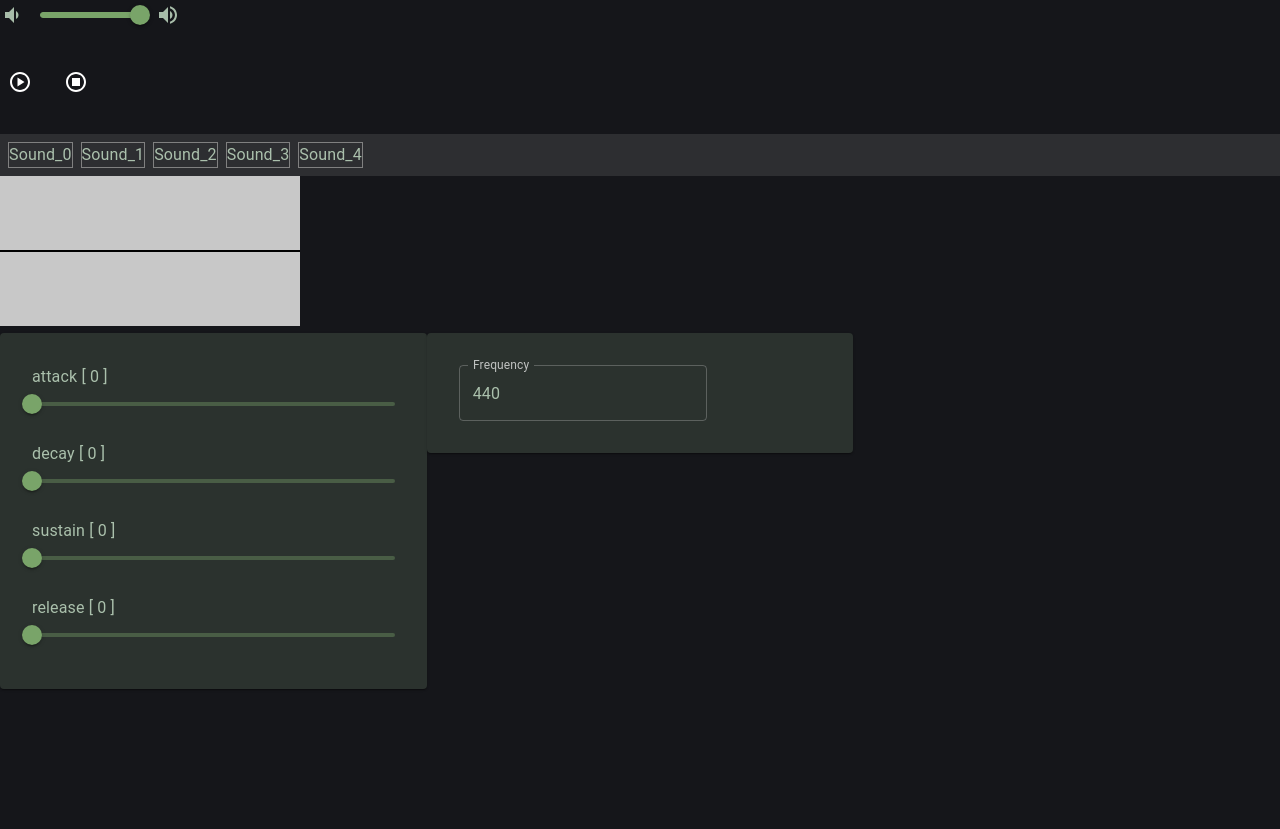
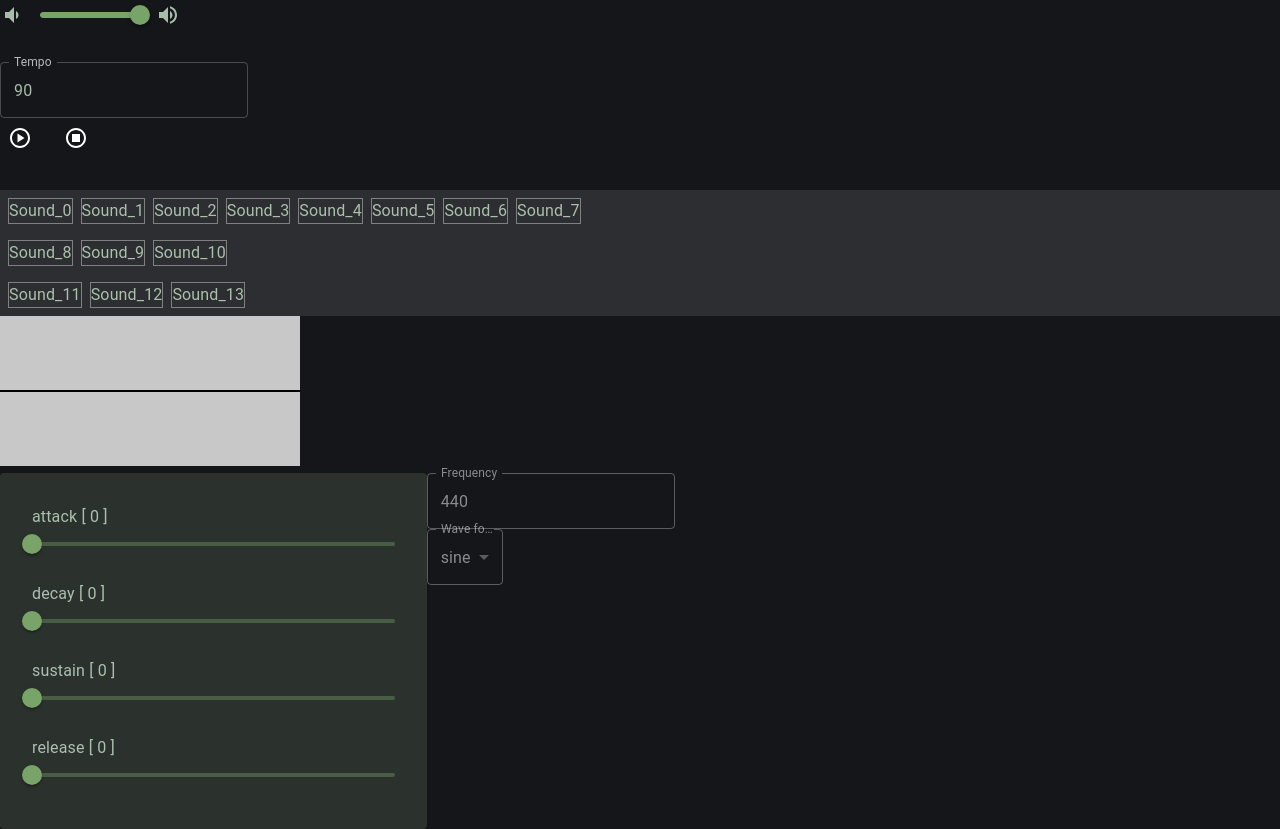
Before and after one commit to tomo0613/web-audio-synth, a React (Vite) app: page / in a window 1280 px wide. Before the commit the page ends 800 px from the top, so only its background shows below. Built offline with nearby package versions, Linux system fonts and the light colour scheme.

Commit message:
implement scheduler

```diff
--- a/src/core/Sound.ts
+++ b/src/core/Sound.ts
@@ -58,6 +58,7 @@ export class Sound {
     }
 
     stop(stopTime?: number) {
+        // ampEnvelopeGain.gain.cancelScheduledValues(stopTime);
         this.oscillator.stop(stopTime);
     }
 }
--- a/src/core/SoundTrack.ts
+++ b/src/core/SoundTrack.ts
@@ -7,34 +7,36 @@ export class SoundTrack {
 
     sounds: Map<number, Sound>;
 
-    positions: number[] = [];
+    lastPosition: number | undefined;
 
     constructor(sounds: [number, Sound][]) {
         this.sounds = new Map(sounds);
 
-        this.updatePositions();
+        this.updateLastPosition();
     }
 
     add(sound: Sound, position: number) {
         this.sounds.set(position, sound);
 
-        this.updatePositions();
+        this.updateLastPosition();
     }
 
     move(sound: Sound, currentPosition: number, nextPosition: number) {
         this.sounds.delete(currentPosition);
         this.sounds.set(nextPosition, sound);
 
-        this.updatePositions();
+        this.updateLastPosition();
     }
 
     remove(position: number) {
         this.sounds.delete(position);
 
-        this.updatePositions();
+        this.updateLastPosition();
     }
 
-    private updatePositions() {
-        this.positions = Array.from(this.sounds.keys()).sort();
+    private updateLastPosition() {
+        const positions = Array.from(this.sounds.keys()).sort();
+
+        this.lastPosition = positions[positions.length - 1];
     }
 }
--- a/src/core/scheduler.ts
+++ b/src/core/scheduler.ts
@@ -2,21 +2,35 @@ import type { SoundTrack } from "./SoundTrack";
 
 export class Scheduler {
     loop = true;
-    // tempo = 120;
     /**
-     * scheduleInterval milliseconds
+     * scheduleInterval - milliseconds
      */
-    scheduleInterval = 500;
+    scheduleInterval = 100;
     /**
-     * scheduleAheadTime seconds
+     * scheduleAheadTime - seconds
      */
-    scheduleAheadTime = 0.600;
+    scheduleAheadTime = 0.200;
     private active = false;
     private audioContext: AudioContext;
     private tracks: SoundTrack[];
+    private currentPosition = 0;
     private startTime = 0;
     private nextSoundStartTime = 0;
     private timeoutId = 0;
+    private timeStep = 60 / 90 / 4;
+    private _tempo = 90;
+
+    /**
+     * tempo - beats per minute (BPM)
+     */
+    get tempo() {
+        return this._tempo;
+    }
+
+    set tempo(value: number) {
+        this._tempo = value;
+        this.timeStep = 60 / value / 4;
+    }
 
     constructor(audioContext: AudioContext, tracks: SoundTrack[]) {
         this.audioContext = audioContext;
@@ -44,9 +58,6 @@ export class Scheduler {
 
         const elapsedTime = this.audioContext.currentTime - this.startTime;
 
-        console.log("--schedule--", { elapsedTime, nextSoundStartTime: this.nextSoundStartTime });
-        // this.nextSoundStartTime < Infinity  if  loop
-
         while (this.nextSoundStartTime < elapsedTime + this.scheduleAheadTime) {
             const playTime = this.nextSoundStartTime + this.startTime;
 
@@ -60,34 +71,38 @@ export class Scheduler {
     }
 
     private prepareNextSound() {
-        let next: number;
+        this.currentPosition++;
+        this.nextSoundStartTime += this.timeStep;
 
-        this.tracks.forEach(({ positions }) => {
-            if (!positions.length) {
-                return;
-            }
+        let lastPosition = 0;
 
-            const index = positions.indexOf(this.nextSoundStartTime);
-            const nextOnTrack: number | undefined = positions[index + 1];
-
-            if (next === undefined || nextOnTrack < next) {
-                next = nextOnTrack;
+        this.tracks.forEach((track) => {
+            if (track.lastPosition && track.lastPosition > lastPosition) {
+                lastPosition = track.lastPosition;
             }
         });
 
-        console.log("--prepareNextSound--", { next });
+        const lastStep = this.currentPosition > lastPosition;
 
-        if (!next && !this.loop) {
-            this.stop();
+        if (lastStep) {
+            if (this.loop) {
+                this.currentPosition = 0;
+            } else {
+                this.stop();
+            }
         }
-
-        this.nextSoundStartTime = next || 0;
     }
 
     private playAtTime(startTime: number) {
         this.tracks.forEach(({ sounds }) => {
-            const sound = sounds.get(this.nextSoundStartTime);
-            const stopTime = startTime + sound.length + sound.envelopes.amp.release;
+            const sound = sounds.get(this.currentPosition);
+
+            if (!sound) {
+                return;
+            }
+
+            const absoluteSoundLength = 60 / this._tempo * sound.length;
+            const stopTime = startTime + absoluteSoundLength + sound.envelopes.amp.release;
 
             sound.play(startTime);
             sound.stop(stopTime);
--- a/src/core/testTrack.ts
+++ b/src/core/testTrack.ts
@@ -3,35 +3,55 @@ import { SoundTrack } from "./SoundTrack";
 
 const frequencies = {
     C3: 130.81,
+    Db3: 138.59,
+    D3: 146.83,
+    Eb3: 155.56,
+    E3: 164.81,
+    F3: 174.61,
+    Gb3: 185,
+    G3: 196,
+    Ab3: 207.65,
+    A3: 220,
+    Bb3: 233.08,
+    B3: 246.94,
+    //
     C4: 261.63,
-    Db3: 138.59,
     Db4: 277.18,
-    D3: 146.83,
     D4: 293.66,
-    Eb3: 155.56,
     Eb4: 311.13,
-    E3: 164.81,
     E4: 329.63,
-    F3: 174.61,
     F4: 349.23,
-    Gb3: 185,
     Gb4: 369.99,
-    G3: 196,
     G4: 392,
-    Ab3: 207.65,
     Ab4: 415.30,
-    A3: 220,
     A4: 440,
-    Bb3: 233.08,
     Bb4: 466.16,
-    B3: 246.94,
     B4: 493.88,
 };
 
-export const testTrack = new SoundTrack([
-    [0, new Sound({ frequency: frequencies.G3 })],
-    [1, new Sound({ frequency: frequencies.G3 })],
-    [2, new Sound({ frequency: frequencies.G3 })],
-    [3, new Sound({ frequency: frequencies.Eb3, length: 3 / 4 })],
-    [4, new Sound({ frequency: frequencies.Bb3, length: 1 / 4 })],
-]);
+export const testTrack = [
+    new SoundTrack([
+        [0, new Sound({ frequency: frequencies.A3, length: 1 / 2 })],
+        //
+        [2, new Sound({ frequency: frequencies.G4, length: 1 / 16 })],
+        [3, new Sound({ frequency: frequencies.A4, length: 1 / 16 })],
+        [4, new Sound({ frequency: frequencies.B4, length: 1 / 4 })],
+        [5, new Sound({ frequency: frequencies.G4, length: 1 / 4 })],
+        [6, new Sound({ frequency: frequencies.D4, length: 1 / 2 })],
+        [7, new Sound({ frequency: frequencies.A3, length: 1 / 4 })],
+        //
+        [9, new Sound({ frequency: frequencies.D4, length: 1 / 4 })],
+    ]),
+    new SoundTrack([
+        [0, new Sound({ frequency: frequencies.C4, length: 1 / 2 })],
+        //
+        [6, new Sound({ frequency: frequencies.B3, length: 1 / 2 })],
+        [7, new Sound({ frequency: frequencies.C4, length: 1 / 4 })],
+    ]),
+    new SoundTrack([
+        [0, new Sound({ frequency: frequencies.E4, length: 1 / 2 })],
+        //
+        [6, new Sound({ frequency: frequencies.G3, length: 1 / 2 })],
+        [7, new Sound({ frequency: frequencies.E4, length: 1 / 4 })],
+    ]),
+];
--- a/src/ui/App.tsx
+++ b/src/ui/App.tsx
@@ -10,10 +10,15 @@ import { AmpEnvelopeControl } from "./control/ampEnvelope/AmpEnvelopeControl";
 import { FrequencyControl } from "./control/FrequencyControl";
 import { MasterVolumeControl } from "./control/MasterVolumeControl";
 import { PlayControl } from "./control/PlayControl";
+import { TempoControl } from "./control/TempoControl";
+import { WaveFormControl } from "./control/WaveFormControl";
 import { SoundTrackList } from "./SoundTrackList";
 import { theme } from "./theme";
 
-context.tracks[0] = testTrack;
+// test
+context.tracks[0] = testTrack[0];
+context.tracks[1] = testTrack[1];
+context.tracks[2] = testTrack[2];
 
 export const App = () => {
     return (
@@ -21,6 +26,7 @@ export const App = () => {
             <CssBaseline />
             <UiContextProvider>
                 <MasterVolumeControl />
+                <TempoControl />
                 <PlayControl />
                 <SoundTrackList />
                 <AudioAnalyserDisplay />
@@ -30,6 +36,7 @@ export const App = () => {
                     </Grid>
                     <Grid item xs={4}>
                         <FrequencyControl />
+                        <WaveFormControl />
                     </Grid>
                 </Grid>
             </UiContextProvider>
--- a/src/ui/context/UiContext.ts
+++ b/src/ui/context/UiContext.ts
@@ -9,6 +9,8 @@ export const defaultContextValue = {
     setSelectedSound: noop as React.Dispatch<React.SetStateAction<Sound>>,
     frequency: 440,
     setFrequency: noop as React.Dispatch<React.SetStateAction<number>>,
+    waveForm: "sine" as OscillatorType,
+    setWaveForm: noop as React.Dispatch<React.SetStateAction<OscillatorType>>,
     ampEnvelopeState: ampEnvelopeDefaultState,
     ampEnvelopeDispatch: noop as React.Dispatch<Action>,
 };
--- a/src/ui/context/UiContextProvider.tsx
+++ b/src/ui/context/UiContextProvider.tsx
@@ -8,6 +8,7 @@ import { ActionType, useAmpEnvelopeState } from "./useAmpEnvelopeState";
 export const UiContextProvider: React.FC<React.PropsWithChildren> = ({ children }) => {
     const [selectedSound, setSelectedSound] = useState<Sound>(null);
     const [frequency, setFrequency] = useState(440);
+    const [waveForm, setWaveForm] = useState<OscillatorType>("sine");
     const [ampEnvelopeState, ampEnvelopeDispatch] = useAmpEnvelopeState();
 
     useEffect(() => {
@@ -16,6 +17,7 @@ export const UiContextProvider: React.FC<React.PropsWithChildren> = ({ children
         }
 
         setFrequency(selectedSound.frequency);
+        setWaveForm(selectedSound.waveForm);
         ampEnvelopeDispatch({ type: ActionType.initializeForm, payload: selectedSound.envelopes.amp });
     }, [selectedSound]);
 
@@ -24,6 +26,8 @@ export const UiContextProvider: React.FC<React.PropsWithChildren> = ({ children
         setSelectedSound,
         frequency,
         setFrequency,
+        waveForm,
+        setWaveForm,
         ampEnvelopeState,
         ampEnvelopeDispatch,
     };
--- a/src/ui/control/FrequencyControl.tsx
+++ b/src/ui/control/FrequencyControl.tsx
@@ -1,11 +1,6 @@
-import { Box, Card, Stack, SxProps, TextField, Typography } from "@mui/material";
+import { TextField } from "@mui/material";
 
 import { useUiContext } from "@ui/context/UiContext";
-import { useState } from "react";
-
-const cardSx: SxProps = {
-    p: 4,
-};
 
 export const FrequencyControl = () => {
     const { selectedSound, frequency, setFrequency } = useUiContext();
@@ -23,13 +18,12 @@ export const FrequencyControl = () => {
     }
 
     return (
-        <Card sx={cardSx}>
         <TextField
             label="Frequency"
             onChange={handleChange}
             type="number"
             value={frequency}
+            disabled={!selectedSound}
         />
-        </Card>
     );
 };
--- /dev/null
+++ b/src/ui/control/TempoControl.tsx
@@ -0,0 +1,18 @@
+import { TextField } from "@mui/material";
+import { useState } from "react";
+
+import { context } from "@core/context";
+
+export const TempoControl = () => {
+    const [tempo, setTempo] = useState(context.scheduler.tempo);
+
+    function handleChange(e: React.ChangeEvent<HTMLInputElement>) {
+        const value = Number(e.target.value);
+
+        setTempo(value);
+
+        context.scheduler.tempo = value;
+    }
+
+    return <TextField type="number" onChange={handleChange} value={tempo} label={"Tempo"} />;
+};
--- /dev/null
+++ b/src/ui/control/WaveFormControl.tsx
@@ -0,0 +1,47 @@
+import { Box, MenuItem, TextField } from "@mui/material";
+
+import { useUiContext } from "@ui/context/UiContext";
+
+const oscillatorTypes: OscillatorType[] = [
+    "sawtooth",
+    "sine",
+    "square",
+    "triangle",
+    // "custom",
+];
+
+function assertValue(value: string): asserts value is OscillatorType {
+    if (!oscillatorTypes.includes(value as OscillatorType)) {
+        throw new Error(`value: '${value}' is not an OscillatorType`);
+    }
+}
+
+export const WaveFormControl = () => {
+    const { selectedSound, waveForm, setWaveForm } = useUiContext();
+
+    function handleChange(e: React.ChangeEvent<HTMLInputElement>) {
+        assertValue(e.target.value);
+
+        selectedSound.waveForm = e.target.value;
+
+        setWaveForm(e.target.value);
+    }
+
+    return (
+        <Box>
+            <TextField
+                select
+                label="Wave form"
+                onChange={handleChange}
+                value={waveForm}
+                disabled={!selectedSound}
+            >
+                {oscillatorTypes.map((oscillatorType) => (
+                    <MenuItem key={oscillatorType} value={oscillatorType}>
+                        {oscillatorType}
+                    </MenuItem>
+                ))}
+            </TextField>
+        </Box>
+    );
+};
```
Also changed, not shown: src/ui/control/BpmControl.tsx (deleted). Lines whose indentation alone changed are shown as unchanged.
